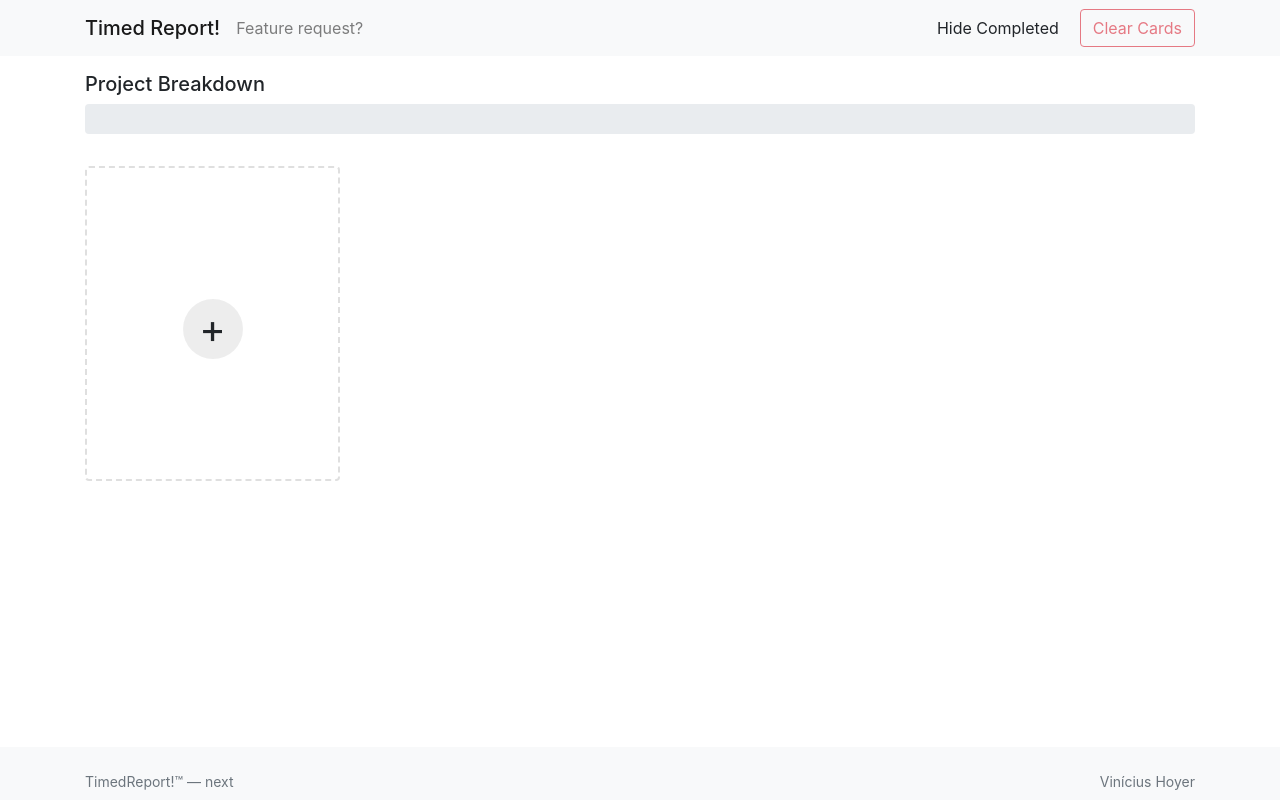
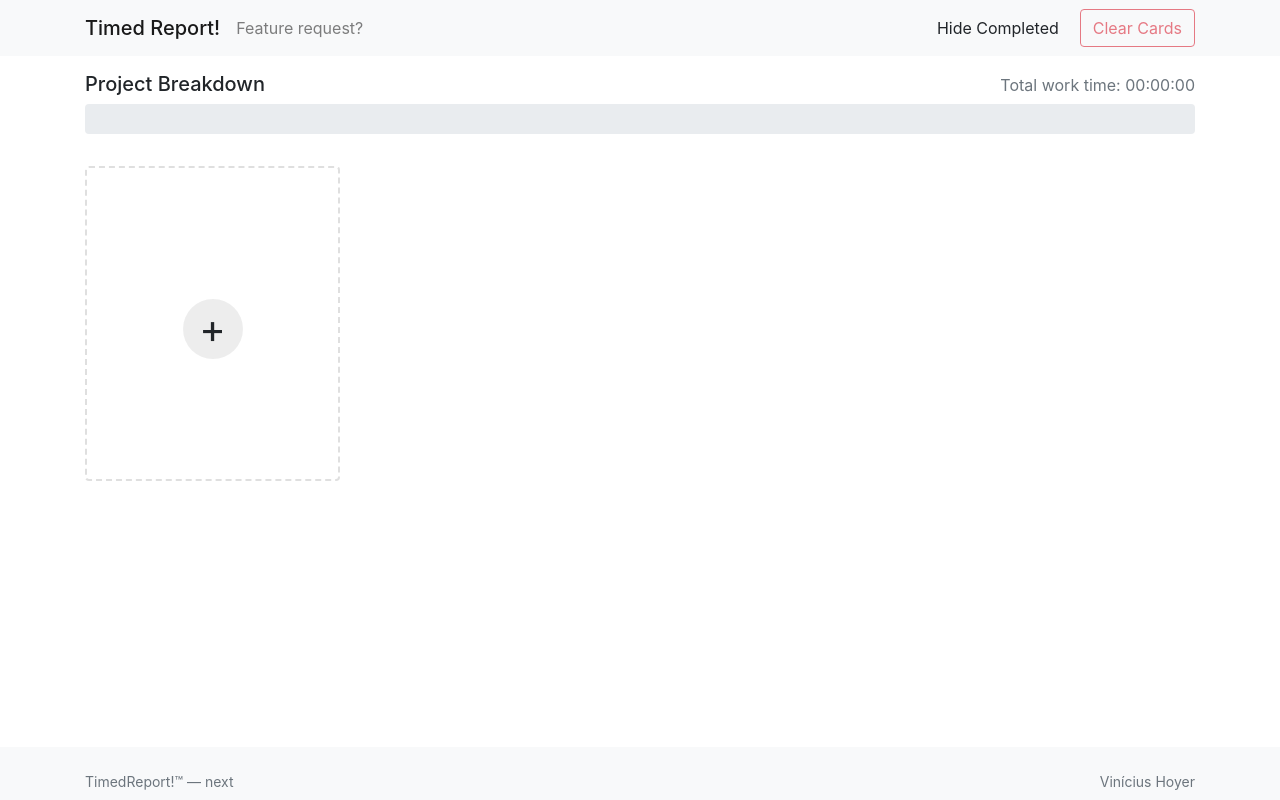
Before and after one commit to vhoyer/timedReport, a Vue app: page / in a window 1280 px wide. Built offline with nearby package versions, Linux system fonts and the light colour scheme.

Commit message:
✨ Add total work time

```diff
--- a/src/app.vue
+++ b/src/app.vue
@@ -47,7 +47,12 @@
       style="flex-grow:1"
     >
       <div class="project-breakdown mb-4">
-        <h5 class="mb-2">Project Breakdown</h5>
+        <div class="d-flex justify-content-between align-items-baseline">
+          <h5 class="mb-2">Project Breakdown</h5>
+          <div class="total-time text-muted">
+            Total work time: {{ totalWorkTime }}
+          </div>
+        </div>
         <div class="progress" style="height: 30px;">
           <div
             v-for="project in projectBreakdown"
@@ -355,6 +360,11 @@ export default defineComponent({
       }
 
       return filters.reduce((cardList, handler) => cardList.filter(handler), this.cards);
+    },
+    totalWorkTime() {
+      const totalMs = this.cards.reduce((total, card) => total + card.time, 0);
+      const date = new Date(totalMs + this.timeOffset());
+      return date.toTimeString().match(/\d\d:\d\d:\d\d/)?.[0] || '00:00:00';
     },
   },
   mounted() {
```
